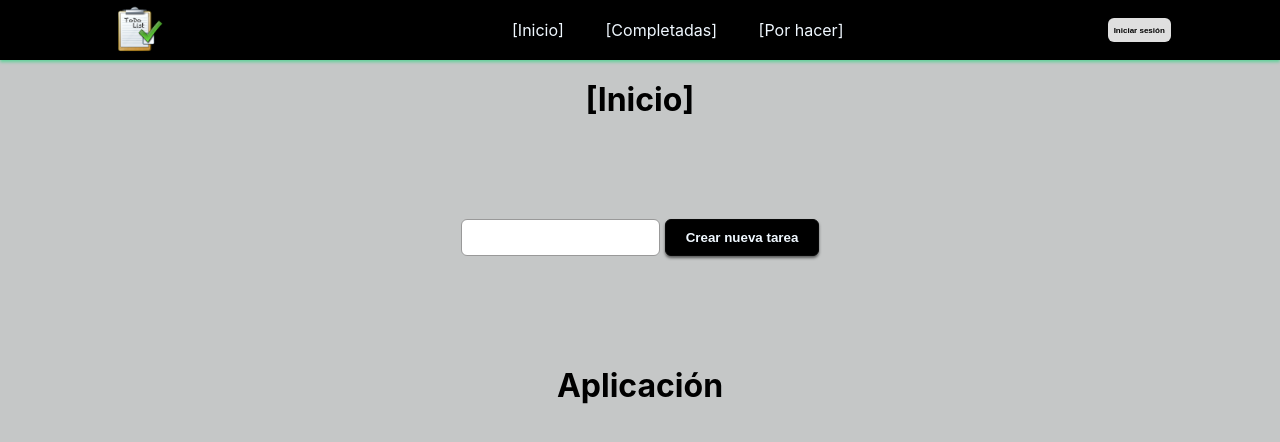
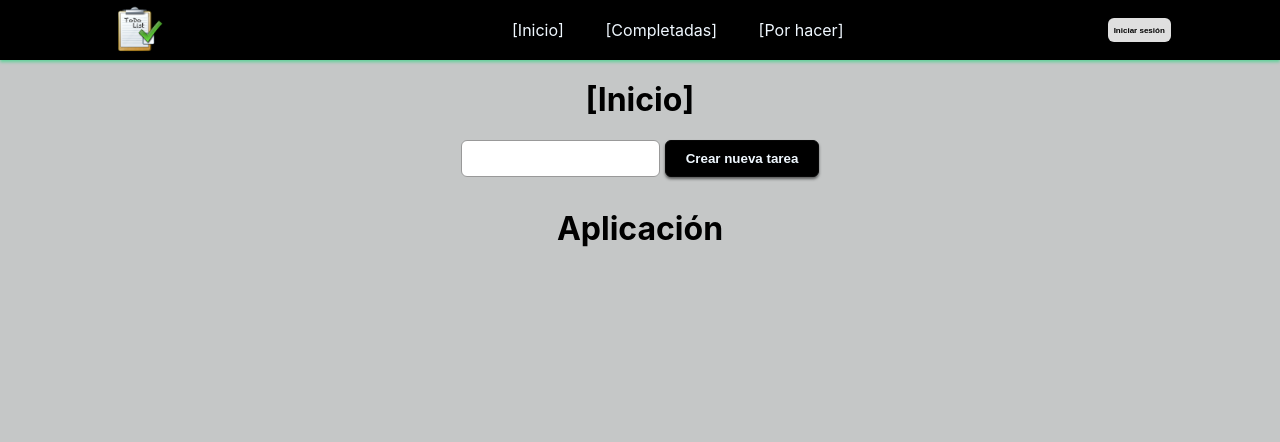
Before and after one commit to EzequielTartaglia/Login-with-JSX-Auth0, a React (Create React App) app: page /inicio in a window 1280 px wide. Shown: the top 442 px of the page. Built offline with nearby package versions, Linux system fonts and the light colour scheme.

Commit message:
Fixing list

```diff
--- a/src/Styles/FormularioLista.css
+++ b/src/Styles/FormularioLista.css
@@ -1,6 +1,7 @@
 .container{
-    width: 30%;
-    margin: 100px auto;
+    width: 80%;
+    max-width: 500px;
+    margin: 0 auto;
     display: flex;
     flex-direction: column;
 }
@@ -17,6 +18,7 @@
     padding: 10px;
     border-radius: 6px;
     border: solid 1px #999;
+    width: 100%;
 }
 
 .btnCreateTask{
```
